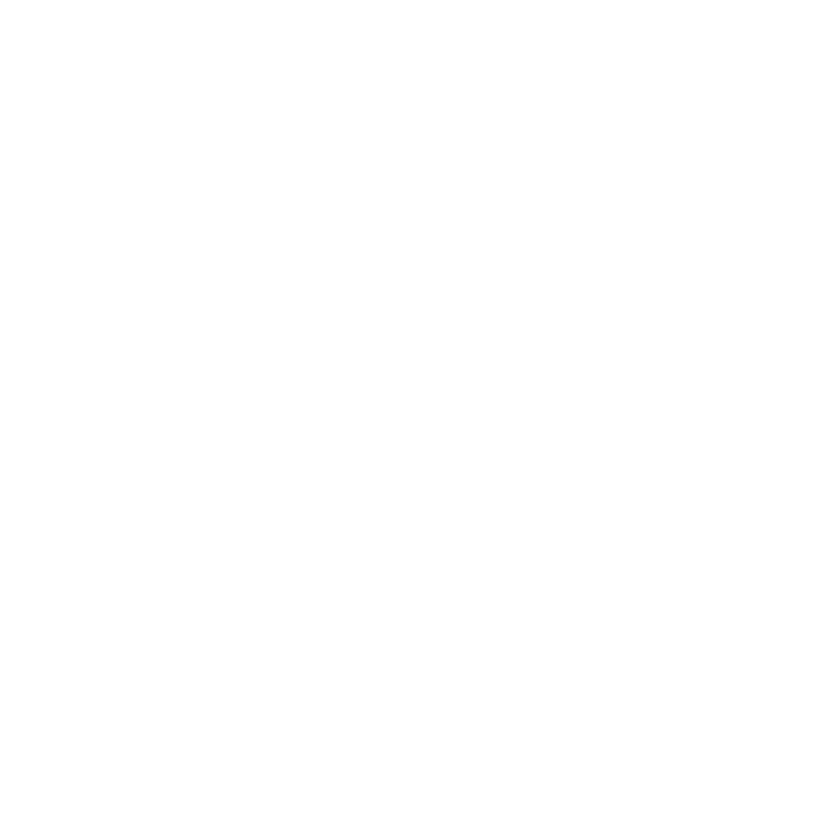
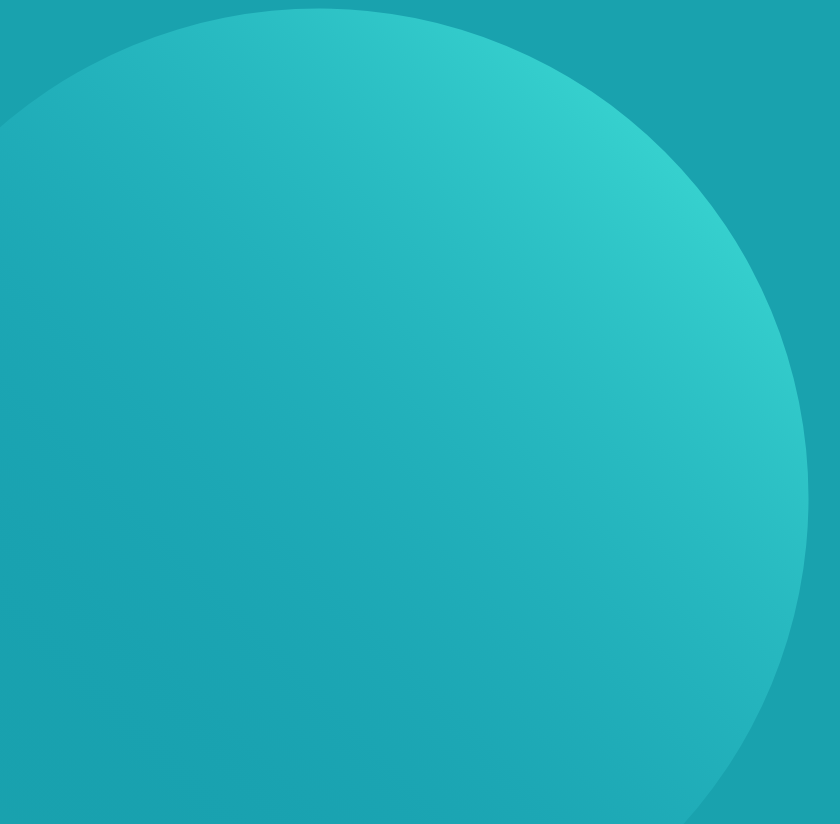
Before and after one commit to sarraiz/profile-card-component-main-project, a website: page index.html in a window 1280 px wide. Shown: the whole page, without its empty margins (177-1017 px from the left). Before the commit the page ends 800 px from the top, so only its background shows below. Drawn offline with Linux system fonts and the light colour scheme.

Commit message:
Desarrollo background

```diff
--- a/index.html
+++ b/index.html
@@ -5,9 +5,7 @@
   <meta name="viewport" content="width=device-width, initial-scale=1">
   <meta http-equiv="X-UA-Compatible" content="IE=edge">
   <link rel="stylesheet" type="text/css" href="css/styles.css" />
-  <link href="https://fonts.googleapis.com/css2?family=Inter&display=swap" rel="stylesheet">
-  <link href="https://fonts.googleapis.com/css2?family=Inter:wght@400;700&display=swap" rel="stylesheet">
-  <link href="https://fonts.googleapis.com/css2?family=Lexend+Deca&display=swap" rel="stylesheet">
+  <link href="https://fonts.googleapis.com/css2?family=Kumbh+Sans:wght@400;700&display=swap" rel="stylesheet">
   <title>Status Card Prject</title>
 </head>
 
@@ -15,6 +13,16 @@
 
 <body>
     <div class="container">
+        <div class="background-balls">
+            <div class="top-ball">
+                <img src="images/bg-pattern-top.svg">
+            </div>
+            <div class="bottom-ball">
+                <img src="images/bg-pattern-bottom.svg">
+            </div>
+        </div>
+        <div class="central-cont">
 
+        </div>
     </div>
 </body>
--- a/scss/styles.scss
+++ b/scss/styles.scss
@@ -1,38 +1,35 @@
-$container-max-width:1280px;
-$container-min-width:375px;
-$very-dark-blue:#090B1A;
-$Dark-desaturated-blue:#1B1938;
-$Soft-violet:#AA5BDB;
-$white:#ffffff;
-$font-inter:'Inter', sans-serif;
-$font-lexa-deca:'Lexend Deca', sans-serif;
-$float-left:left;
-$border-radius:10px;
-$columns-width:50%/*50%*/;
-$columns-width-mobile:100%;
-$columns-left-padding:7% 7% 0 7%;
-$columns-left-width:36%/*50%*/;
-$columns-left-width-mobile:86%/*100%*/;
-$display-block:block;
-$display-none:none;
-$h1-font-size:40px;
-$paragraph-color:#6f6c87;
-$list-style:none;
-$li-width:33%;
-$uppercase:uppercase;
-$inherit:inherit;
-$text-center:center;
+
+$dark-cyan:hsl(185, 75%, 39%);
+$very-dark-desaturated-blue:hsl(229, 23%, 23%);
+$dark-grayish-blue:hsl(227, 10%, 46%);
+$Dark-gray:hsl(0, 0%, 59%);
+$font-family: 'Kumbh Sans', sans-serif;
+$position-absolute:absolute;
+
+
+
 
 body, html {
-    height:100%;
+    background:$dark-cyan;
 }
 .container {
-    max-width:$container-max-width;
-    min-width:$container-min-width;
     margin:0 auto;
     display: flex;
     align-items: center;
-    height: 100%;
+}
+.background-balls {
+    position:relative;
+    & .top-ball {
+        position:$position-absolute;
+        left:0;
+        top:0;
+    }
+    & .bottom-ball {
+        position:$position-absolute;
+        right:0;
+        bottom:0;
+    }
+
 }
 
 
@@ -42,3 +39,7 @@ body, html {
 /*****Mediaqueries******/
 
 @media screen and (min-width: 375px) and (max-width: 767px) {
+    body, html {
+    height:100%;
+  }
+}
```
Also changed, not shown: css/styles-dist.css (added), css/styles.css, 1 other file.
